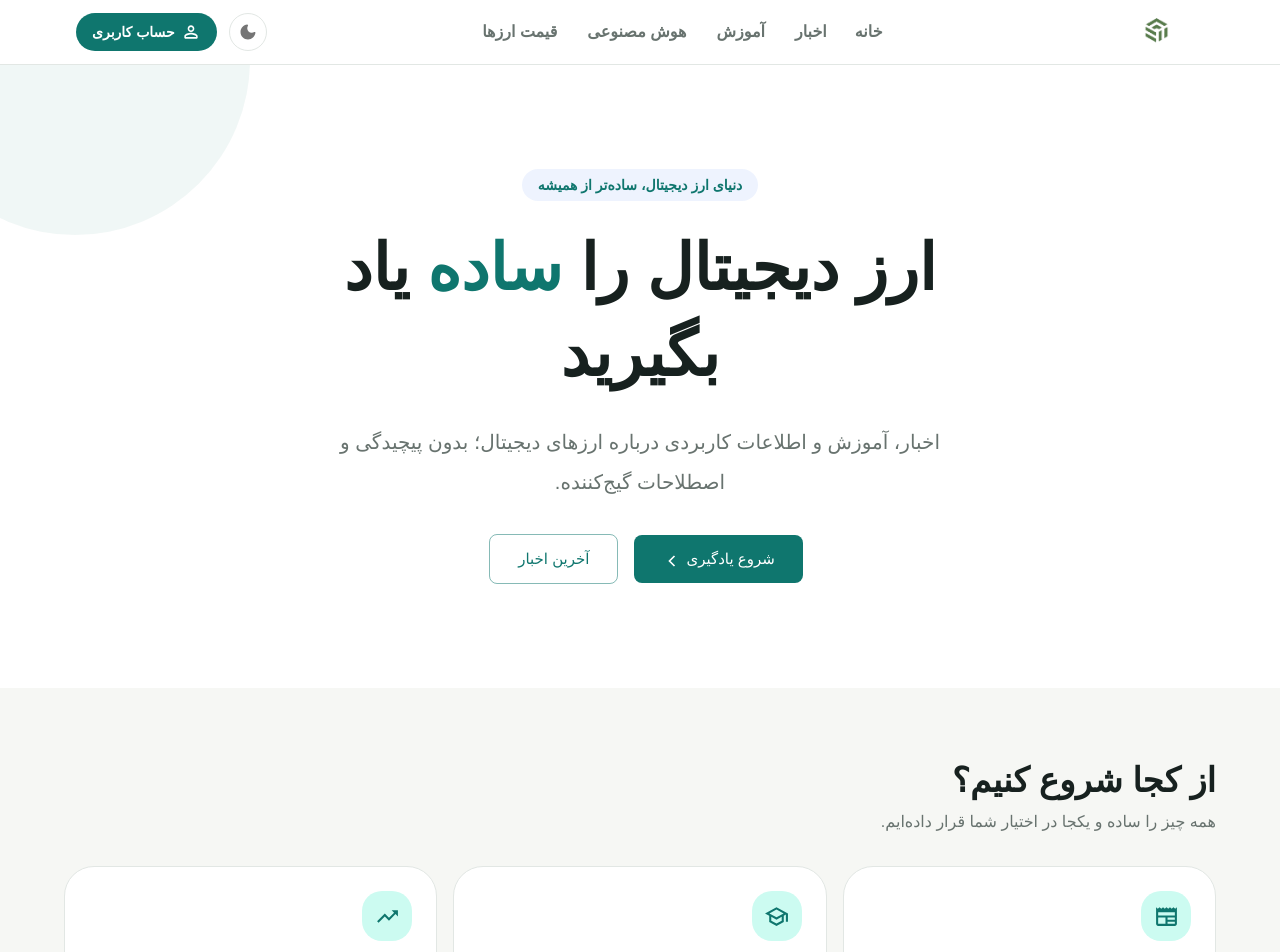
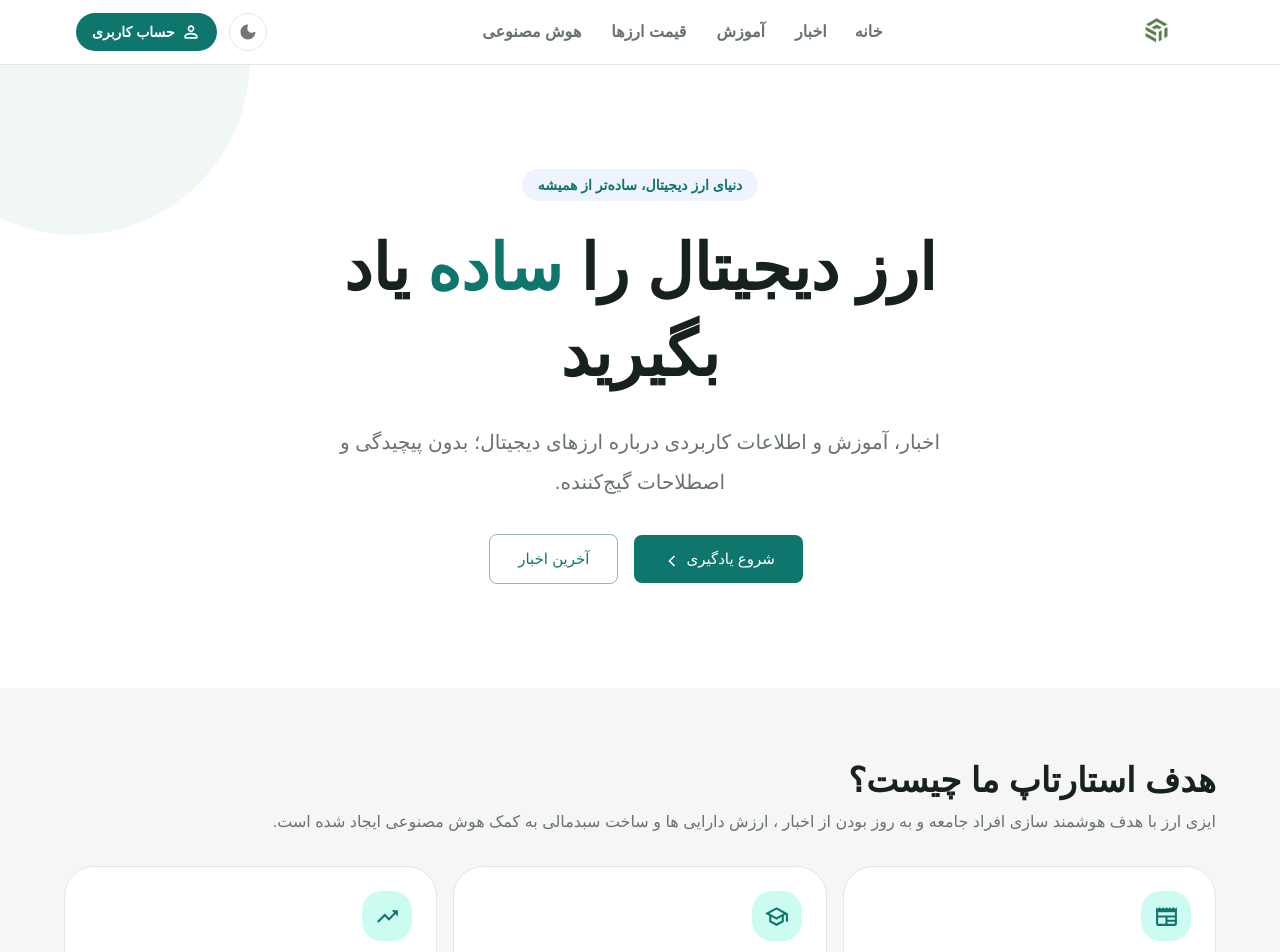
Before and after one commit to WH0M4N/EazyArz, a Next.js app: page / in a window 1280 px wide. Shown: the top 952 px of the page. Built offline with nearby package versions, Linux system fonts and the light colour scheme.

Commit message:
Change the title in homepage and the options in the navbar

```diff
--- a/src/components/Home/QuickAccess.tsx
+++ b/src/components/Home/QuickAccess.tsx
@@ -32,11 +32,12 @@ export default function QuickAccess() {
       <Container maxWidth="lg">
         <Stack spacing={1} sx={{ mb: 4 }}>
           <Typography variant="h4" fontWeight={700}>
-            از کجا شروع کنیم؟
+            هدف استارتاپ ما چیست؟{" "}
           </Typography>
 
           <Typography color="text.secondary">
-            همه چیز را ساده و یکجا در اختیار شما قرار داده‌ایم.
+            ایزی ارز با هدف هوشمند سازی افراد جامعه و به روز بودن از اخبار ،
+            ارزش دارایی ها و ساخت سبدمالی به کمک هوش مصنوعی ایجاد شده است.
           </Typography>
         </Stack>
 
--- a/src/components/layout/Navbar.tsx
+++ b/src/components/layout/Navbar.tsx
@@ -51,12 +51,12 @@ const navItems = [
 
 const upcomingItems = [
   {
+    label: "قیمت ارزها",
+    type: "prices",
+  },
+  {
     label: "هوش مصنوعی",
     type: "ai",
-  },
-  {
-    label: "قیمت ارزها",
-    type: "prices",
   },
 ];
 
```
